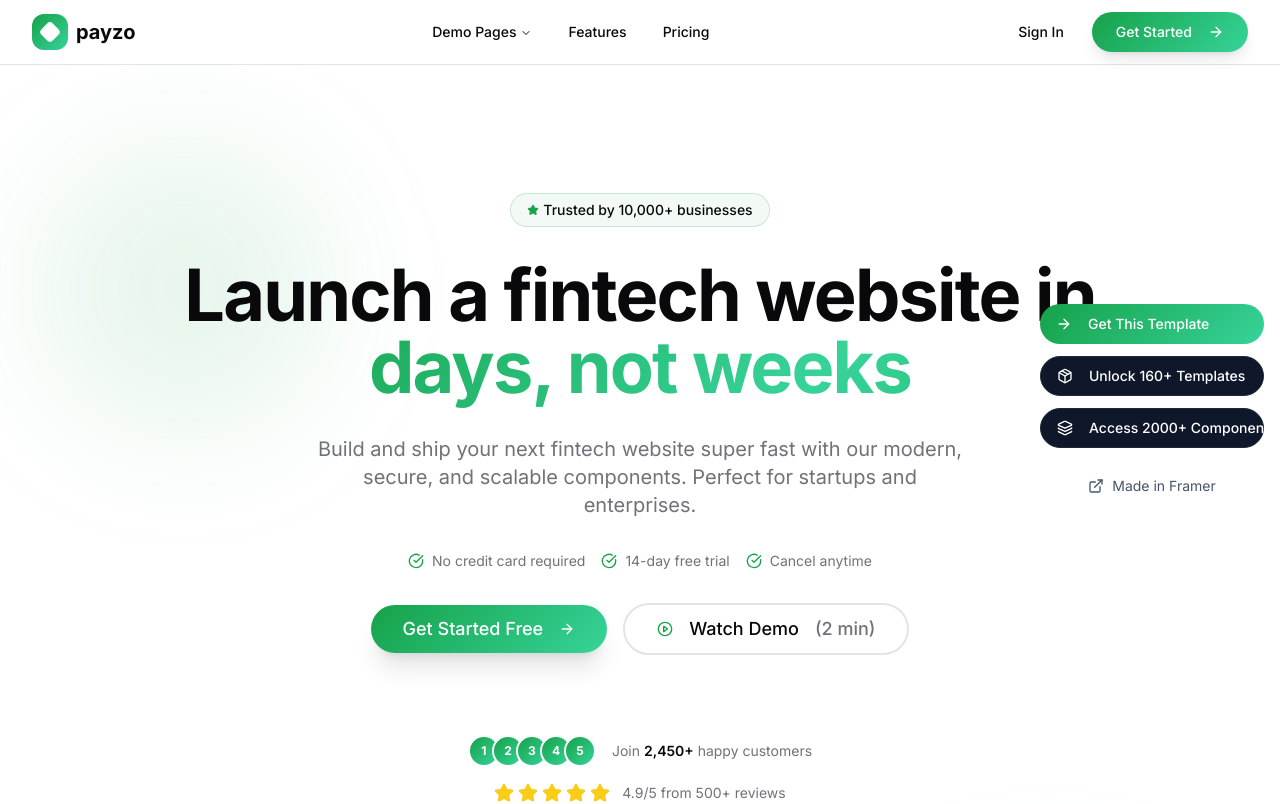
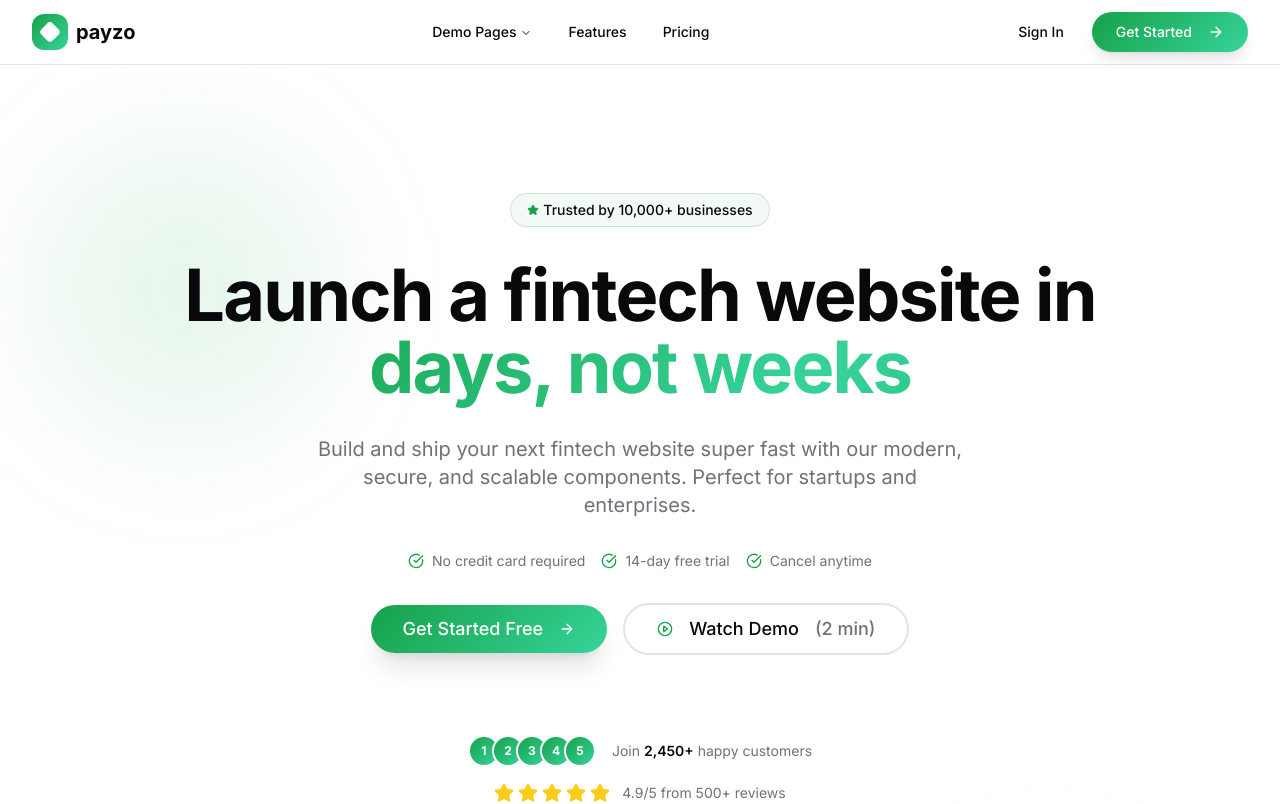
Before and after one commit to An9Yang/external-service-landing-page, a React (Vite) app: page / in a window 1280 px wide. Shown: the top 804 px of the page. Built offline with nearby package versions, Linux system fonts and the light colour scheme.

Commit message:
Remove FixedSidebar component from Home page

```diff
--- a/src/components/fixed-sidebar.tsx
+++ /dev/null
@@ -1,49 +0,0 @@
-/**
- * Payzo 固定侧边栏组件
- * 右侧固定的按钮组：Get This Template, Unlock Templates, Access Components, Made in Framer
- */
-import { Button } from "@/components/ui/button";
-import { ArrowRight, Package, Layers, ExternalLink } from "lucide-react";
-
-export function FixedSidebar() {
-  return (
-    <div className="fixed right-4 top-1/2 transform -translate-y-1/2 z-40 hidden xl:block">
-      <div className="flex flex-col gap-3">
-        {/* Get This Template */}
-        <Button className="btn-gradient text-white font-medium px-4 py-3 rounded-full border-0 w-56 justify-start">
-          <ArrowRight className="w-4 h-4 mr-2" />
-          Get This Template
-        </Button>
-
-        {/* Unlock 160+ Templates */}
-        <Button
-          variant="outline"
-          className="bg-slate-900 text-white border-slate-800 hover:bg-slate-800 font-medium px-4 py-3 rounded-full w-56 justify-start"
-        >
-          <Package className="w-4 h-4 mr-2" />
-          Unlock 160+ Templates
-        </Button>
-
-        {/* Access 2000+ Components */}
-        <Button
-          variant="outline"
-          className="bg-slate-900 text-white border-slate-800 hover:bg-slate-800 font-medium px-4 py-3 rounded-full w-56 justify-start"
-        >
-          <Layers className="w-4 h-4 mr-2" />
-          Access 2000+ Components
-        </Button>
-
-        {/* Made in Framer */}
-        <div className="flex items-center justify-center mt-4">
-          <a
-            href="#"
-            className="flex items-center text-sm text-slate-600 hover:text-slate-900 transition-colors"
-          >
-            <ExternalLink className="w-4 h-4 mr-2" />
-            Made in Framer
-          </a>
-        </div>
-      </div>
-    </div>
-  );
-}
--- a/src/pages/home.tsx
+++ b/src/pages/home.tsx
@@ -8,16 +8,12 @@ import { ProductShowcase } from "@/components/product-showcase";
 import { StatsSection } from "@/components/stats-section";
 import { HomepageLayouts } from "@/components/homepage-layouts";
 import { FinalCTA } from "@/components/final-cta";
-import { FixedSidebar } from "@/components/fixed-sidebar";
 
 export default function Home() {
   return (
     <div className="min-h-screen bg-white">
       {/* 导航栏 */}
       <Header />
-
-      {/* 固定侧边栏 - 右侧按钮组 */}
-      <FixedSidebar />
 
       {/* 主内容区域 */}
       <main>
```
